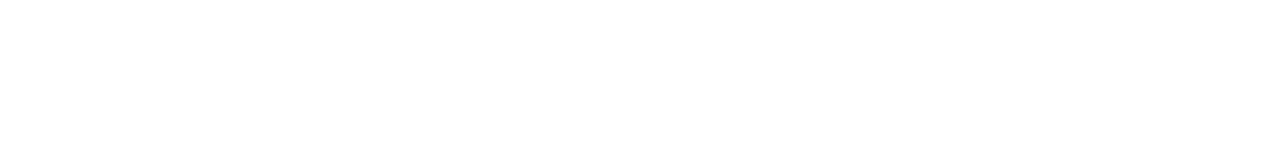
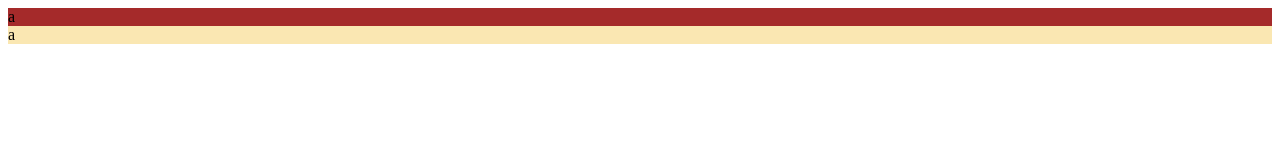
Before and after one commit to Ygor-Sn/projeto-briefing, a plain HTML site: page index.html in a window 1280 px wide. Drawn offline with Linux system fonts and the light colour scheme.

Commit message:
definição de cor

```diff
--- a/CSS/index.css
+++ b/CSS/index.css
@@ -0,0 +1,6 @@
+header{
+    background-color: brown;
+}
+nav{
+    background-color: #fae7b2;
+}
--- a/index.html
+++ b/index.html
@@ -9,9 +9,11 @@
 <body>
     <header>
         <!-- aqui vai ser o banner da pagina -->
+            a
     </header>
     <nav>
         <!-- aqui vai a barra de navegação horizontal -->
+        a
     </nav>
     <section>
         <!-- aqui vai o conteudo da pagina -->
```
